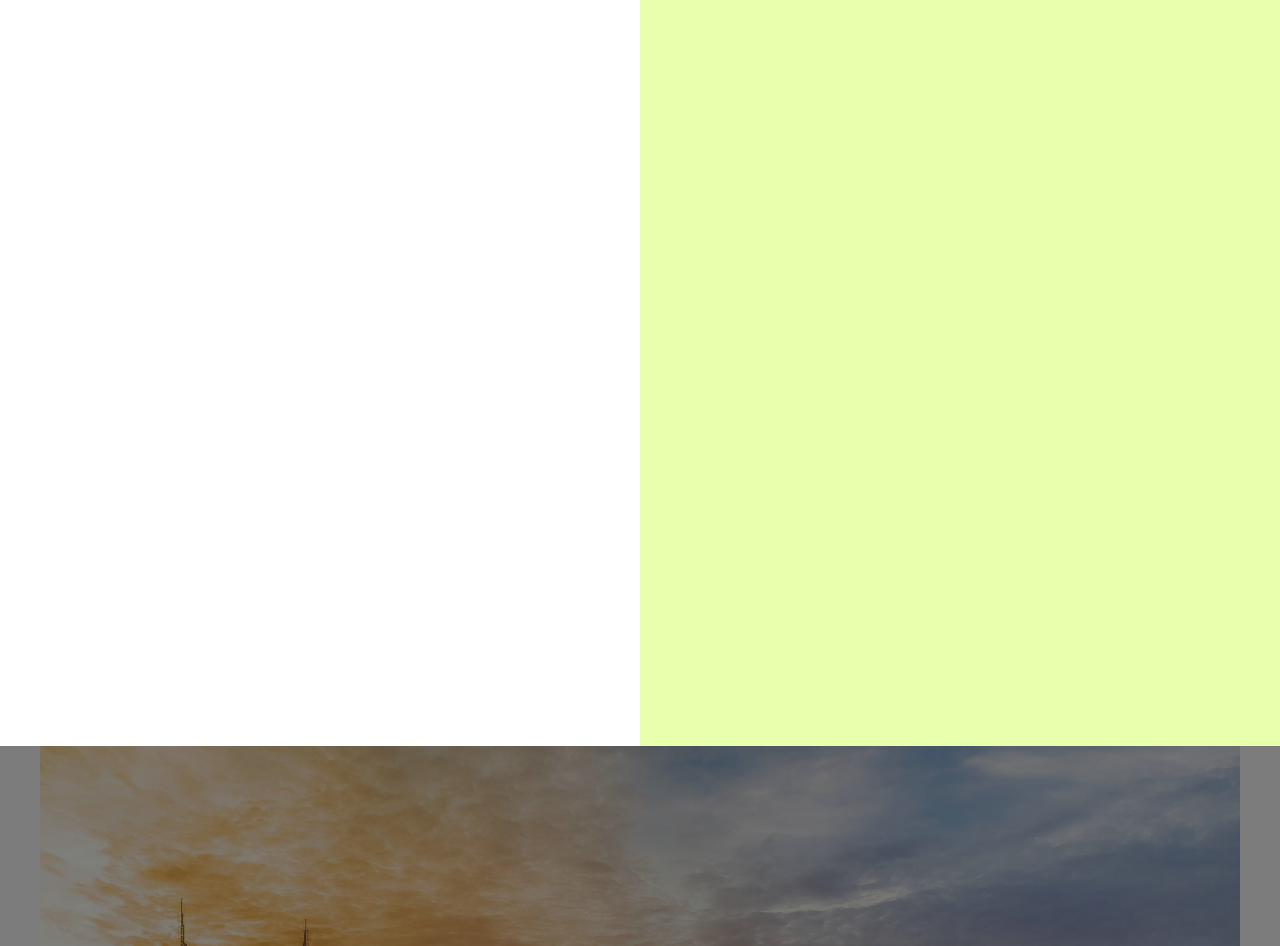
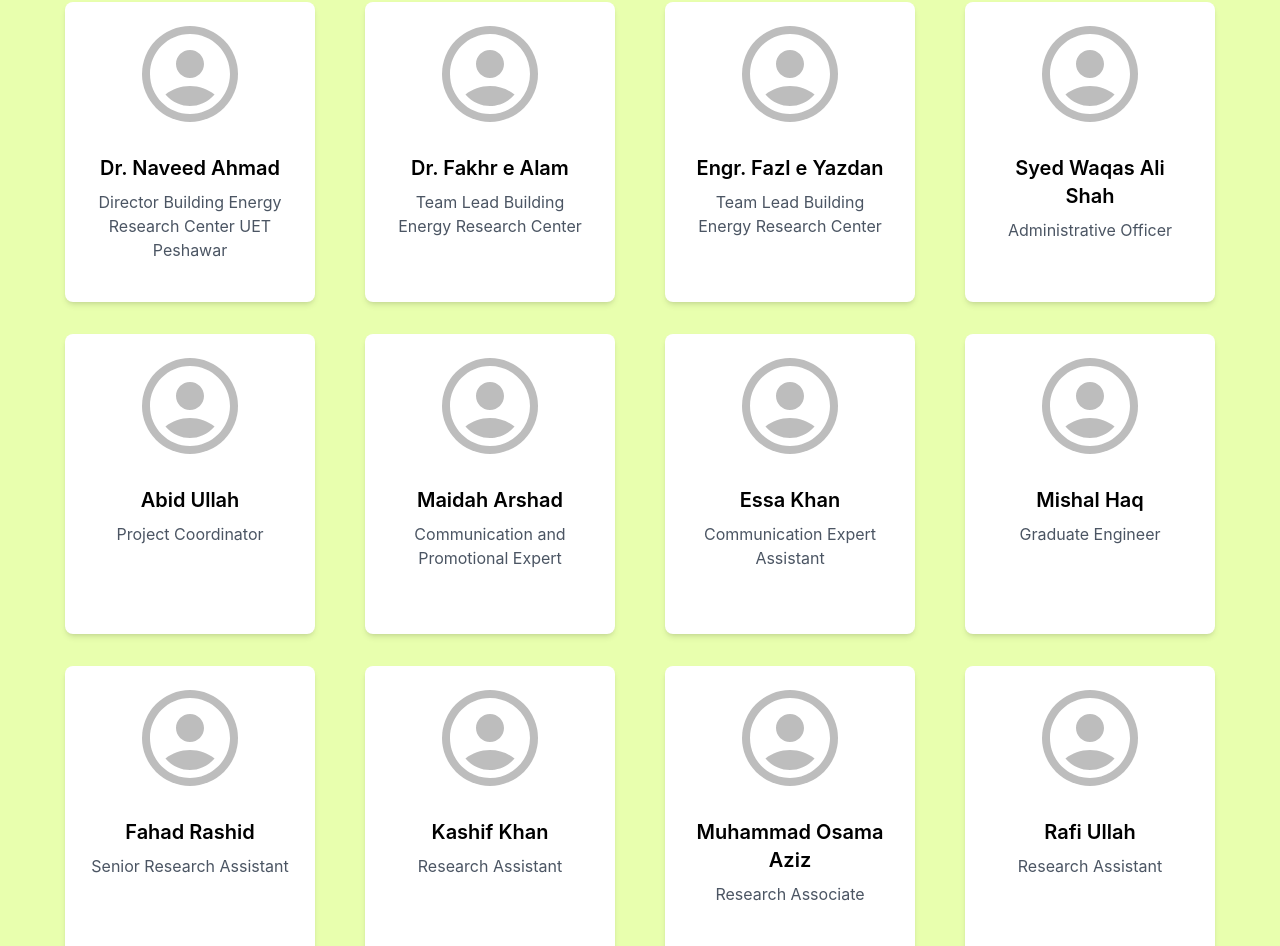
Before and after one commit to mianfarooqazam/berc-pk, a React (Create React App) app: page / in a window 1280 px wide. Shown: the part 4054-5000 px from the top of the page. Built offline with nearby package versions, Linux system fonts and the light colour scheme; the HTML template or start-up script is replaced by a standard one.

Commit message:
UI Updated

```diff
--- a/src/pages/Team.js
+++ b/src/pages/Team.js
@@ -6,17 +6,26 @@ import AccountCircleIcon from '@mui/icons-material/AccountCircle';
 const Team = () => {
   const teamMembers = [
     { name: 'Dr. Naveed Ahmad', role: 'Director Building Energy Research Center UET Peshawar' },
-    { name: 'Jane Smith', role: 'Project Manager' },
-    { name: 'Sam Wilson', role: 'UX Designer' },
-    { name: 'Lisa Kudrow', role: 'Backend Engineer' },
-    { name: 'Michael Johnson', role: 'QA Engineer' },
-    { name: 'Emily Davis', role: 'Frontend Developer' },
+    { name: 'Dr. Fakhr e Alam', role: 'Team Lead Building Energy Research Center' },
+    { name: 'Engr. Fazl e Yazdan', role: 'Team Lead Building Energy Research Center' },
+    { name: 'Syed Waqas Ali Shah', role: 'Administrative Officer' },
+    { name: 'Abid Ullah', role: 'Project Coordinator' },
+    { name: 'Maidah Arshad', role: 'Communication and Promotional Expert' },
+    { name: 'Essa Khan', role: 'Communication Expert Assistant' },
+    { name: 'Mishal Haq', role: 'Graduate Engineer' },
+    { name: 'Fahad Rashid', role: 'Senior Research Assistant' },
+    { name: 'Kashif Khan', role: 'Research Assistant' },
+    { name: 'Muhammad Osama Aziz', role: 'Research Associate' },
+    { name: 'Rafi Ullah', role: 'Research Assistant' },
+    { name: 'Engr: Muhammad Ilyas', role: 'Web Developer' },
+    { name: 'Sajid Khan', role: 'Software Developer' },
+    { name: 'Farooq Azam', role: 'UI/UX' },
+    { name: 'Hamad Aftab', role: 'Graduate Engineer' },
+    { name: 'Muhammad Abbas', role: 'Graduate Engineer' },
+    { name: 'Usman Ur Rehman', role: 'Graduate Engineer' },
+    { name: 'Zainab Akbar', role: 'Research Assistant' },
+    { name: 'Iqra Hussain', role: 'Graduate Engineer' },
   ];
-
-  // Split the team members into two halves
-  const halfLength = Math.ceil(teamMembers.length / 2);
-  const firstHalf = teamMembers.slice(0, halfLength);
-  const secondHalf = teamMembers.slice(halfLength);
 
   return (
     <div>
@@ -50,16 +59,26 @@ const Team = () => {
         </div>
       </section>
 
-      <section id="team" className="h-screen flex">
+      <section id="team-members" className="flex">
         <div
-          className="w-1/2 flex flex-col items-center justify-center p-10 bg-white"
-
-        >
-        </div>
-        <div
-          className="w-1/2 h-full"
+          className="w-full flex flex-col items-center justify-center p-10"
           style={{ backgroundColor: 'rgb(232, 255, 174)' }}
         >
+          <div className="flex flex-wrap justify-center">
+            {teamMembers.map((member, index) => (
+              <div key={index} className="w-full sm:w-1/2 md:w-1/3 lg:w-1/4 p-4 flex justify-center">
+                <div className="bg-white rounded-lg shadow-md p-6 flex flex-col items-center text-center" style={{ width: '250px', height: '300px' }}>
+                  <Avatar sx={{ width: 96, height: 96, mb: 4 }}>
+                    <AccountCircleIcon sx={{ width: 96, height: 96 }} />
+                  </Avatar>
+                  <div>
+                    <h3 className="text-xl font-semibold mb-2">{member.name}</h3>
+                    <p className="text-gray-600">{member.role}</p>
+                  </div>
+                </div>
+              </div>
+            ))}
+          </div>
         </div>
       </section>
     </div>
```
